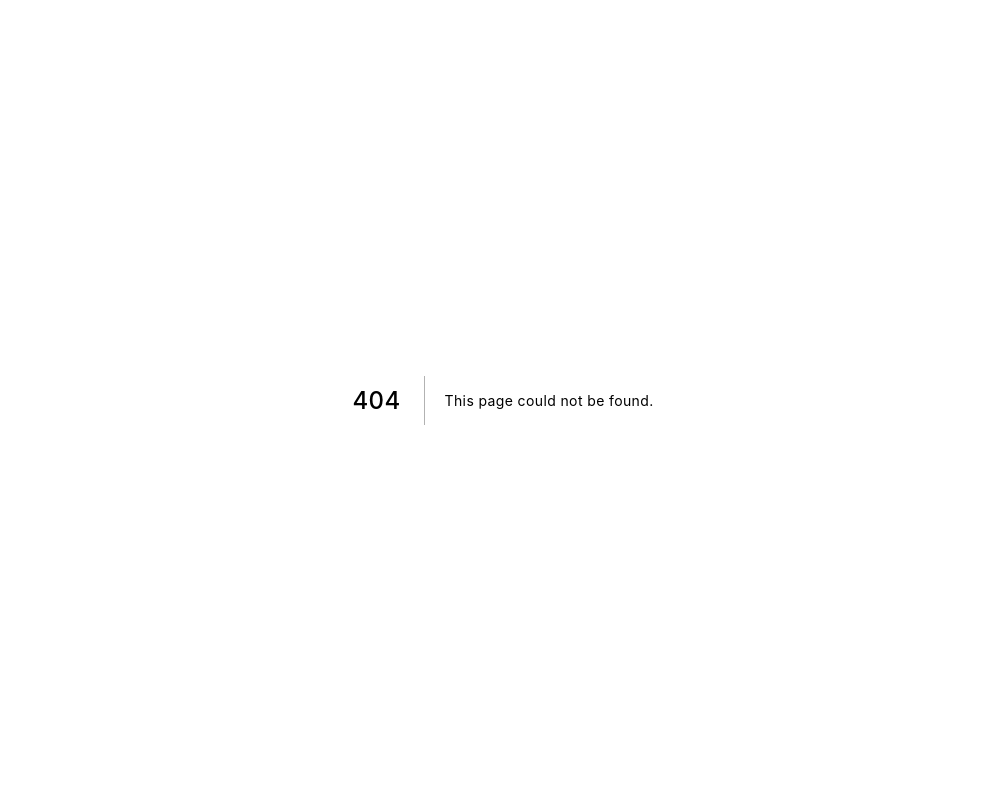
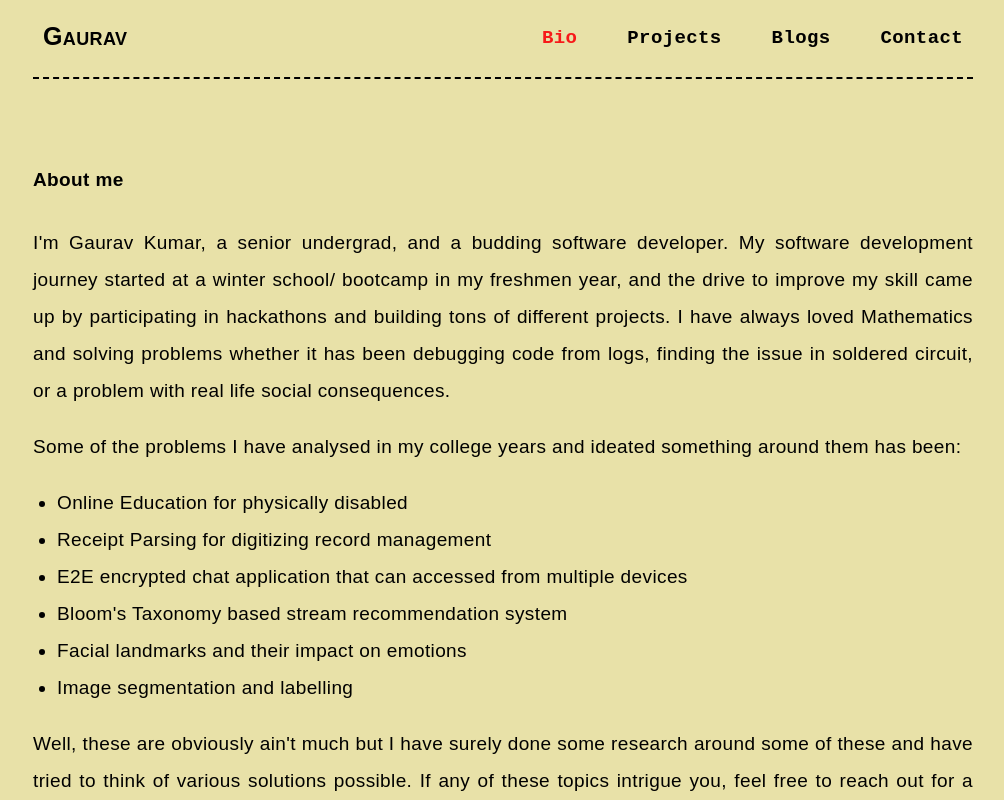
Before and after one commit to GrayFlash/portfolio, a Next.js app: page /bio in a window 1280 px wide. Before the commit this address had no page. Shown: the top 800 px of the page, without its empty margins (137-1141 px from the left). Built offline with nearby package versions, Linux system fonts and the light colour scheme.

Commit message:
feat: update bio, add empty pages

```diff
--- /dev/null
+++ b/pages/bio.js
@@ -0,0 +1,43 @@
+import Head from 'next/head'
+import Header from '../components/header';
+
+export default function Bio() {
+    return (
+        <div className="container">
+            <Head>
+                <title>Gaurav Kumar 😃</title>
+                <meta name="description" content="Gaurav Kumar's portfolio site" />
+                <link rel="icon" href="/favicon.png" />
+            </Head>
+            <Header />
+            <main className="main">
+                {/* TODO: add a image */}
+                <h4>About me</h4>
+                <p>
+                    I'm Gaurav Kumar, a senior undergrad, and a budding software developer. My software development journey started at a winter school/ bootcamp in my freshmen year,
+                    and the drive to improve my skill came up by participating in hackathons and building tons of different projects.
+                    I have always loved Mathematics and solving problems whether it has been debugging code from logs, finding the issue in soldered circuit,
+                    or a problem with real life social consequences.
+                </p>
+                Some of the problems I have analysed in my college years and ideated something around them has been:
+                <br/>
+                <ul className="bullet_list">
+                    <li>Online Education for physically disabled</li>
+                    <li>Receipt Parsing for digitizing record management</li>
+                    <li>E2E encrypted chat application that can accessed from multiple devices</li>
+                    <li>Bloom's Taxonomy based stream recommendation system</li>
+                    <li>Facial landmarks and their impact on emotions</li>
+                    <li>Image segmentation and labelling</li>
+                </ul>
+                Well, these are obviously ain't much but I have surely done some research around some of these and have tried to think of various solutions possible.
+                If any of these topics intrigue you, feel free to reach out for a discussion.
+
+                <br/><br/>
+                <strong>Disclosure:</strong> I have <strong>not</strong> done a very deep analysis on these topics which has gone for a research publication,
+                although I did went through some research papers when studying these.
+
+                {/* TODO: add education, work experience below */}
+            </main>
+        </div >
+    )
+}
--- a/styles/globals.css
+++ b/styles/globals.css
@@ -8,7 +8,7 @@ body {
   letter-spacing: 0.02em;
   font-family: sans-serif;
   font-weight: 400;
-  background-color: rgb(221, 221, 221);
+  background-color: rgb(232, 225, 168);
 }
 
 a {
@@ -98,3 +98,20 @@ a:hover {
 .navbar .active {
   color: rgb(247, 25, 25);
 }
+
+.main {
+  text-align: justify;
+}
+
+.mainHome{
+  text-align: center;
+}
+
+.mainHome i {
+  font-weight: 150;
+}
+
+.bullet_list {
+  padding-left: 24px;
+  margin-left: 0;
+}
```
Also changed, not shown: pages/blogs.js (added, +20 -0 lines), pages/contact.js (added, +21 -0 lines), pages/index.js (+15 -0 lines), pages/projects.js (added, +20 -0 lines), 1 other file (tests, documents, lock files or other folders).
